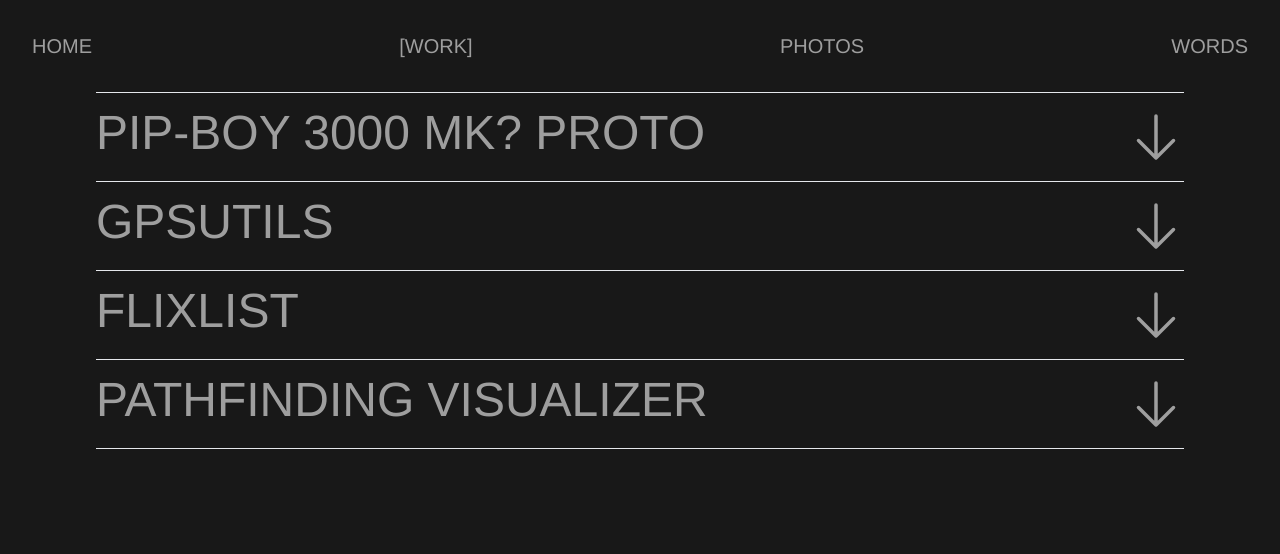
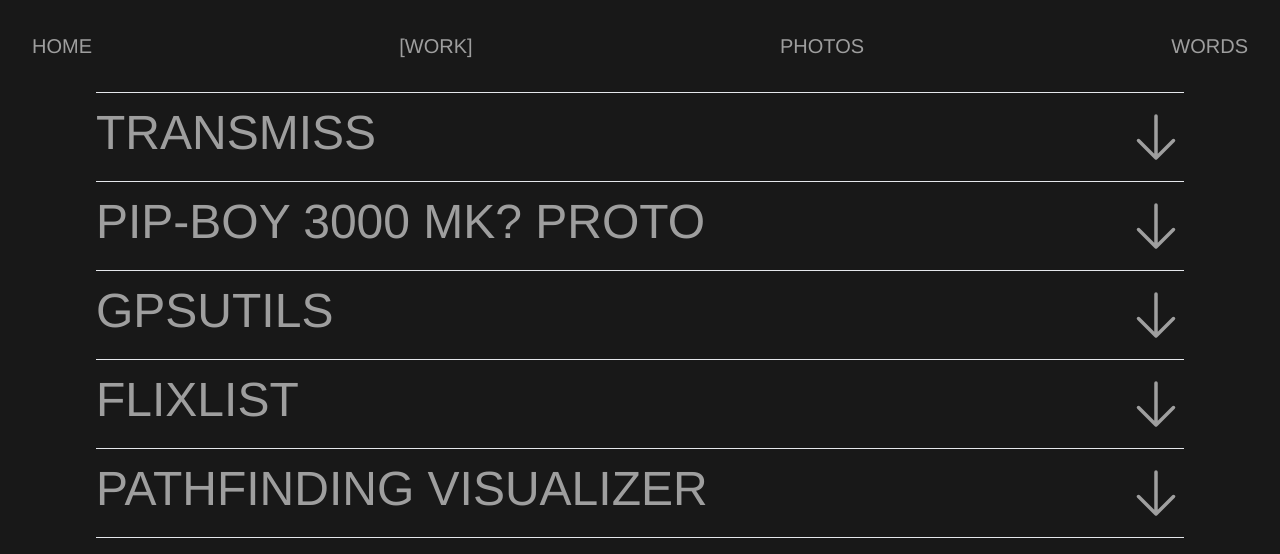
Before and after one commit to cbarkr/portfolio, a Vue app: page /work in a window 1280 px wide. Shown: the top 554 px of the page. Built offline with nearby package versions, Linux system fonts and the light colour scheme.

Commit message:
add new project :)

```diff
--- a/src/pages/Work.vue
+++ b/src/pages/Work.vue
@@ -3,7 +3,7 @@
     <hr />
     <div v-for="(c, index) in content" :key="c.id">
       <div @click="handleClick(index)" class="flex flex-row justify-between my-4 hover:underline">
-        <div class="text-4xl md:text-5xl lg:text-6xl xl:text-7xl 2xl:text-8xl">{{ c.name }}</div>
+        <div class="text-4xl md:text-5xl lg:text-6xl xl:text-7xl 2xl:text-8xl">{{ c.name.toUpperCase() }}</div>
         <div>
           <!-- Arrow down -->
           <svg
@@ -41,7 +41,7 @@
       </div>
       <div v-show="isActive(index)" class="flex flex-col justify-between">
         <div class="flex flex-row">
-          <img :src="c.image.src" alt="project image" class="object-cover max-h-80 mb-4" />
+          <img :src="c.image.src" alt="project image (coming soon)" class="object-cover max-h-80 mb-4" />
         </div>
         <div class="text-lg lg:text-xl xl:text-2xl mb-4">{{ c.description }}</div>
         <a
@@ -74,6 +74,7 @@
 </template>
 
 <script>
+import transmissImageURL from '../assets/images/projects/transmiss/transmiss1.png'
 import pipboyImageURL from '../assets/images/projects/pipboy/pipboy1.jpg'
 import gpsutilsImageURL from '../assets/images/projects/gpsutils/gpsutils1.png'
 import flixlistImageURL from '../assets/images/projects/flixlist/flixlist1.png'
@@ -86,7 +87,17 @@ export default {
       activeContent: new Set(),
       content: [
         {
-          name: 'PIP-BOY 3000 MK? PROTO',
+          name: 'Transmiss',
+          id: 'transmiss',
+          description: `
+            A web app for reporting transit "misses" like full busses and no-shows.
+            Built with Next.js, Tailwind, TypeScript, DynamoDB, and Translink's Real-time Transit Info API.
+          `,
+          link: 'https://transmiss.ca',
+          image: '',
+        },
+        {
+          name: 'Pip-Boy 3000 MK? Proto',
           id: 'pipboy',
           description: `
             Prototype of a Pip-Boy from the fallout series.
@@ -97,7 +108,7 @@ export default {
           image: '',
         },
         {
-          name: 'GPSUTILS',
+          name: 'GPSUtils',
           id: 'gpsutils',
           description: `
             Basic GPS module for Python 3.5+.
@@ -108,17 +119,17 @@ export default {
           image: '',
         },
         {
-          name: 'FLIXLIST',
+          name: 'FlixList',
           id: 'flixlist',
           description: `
             A social movie reviewing site.
-            React frontend, Express backend, Mongo database, IMDB API integration.
+            Built with React, Express.js, MongoDB, and IMDb API.
           `,
           link: 'https://github.com/cbarkr/FlixList',
           image: '',
         },
         {
-          name: 'PATHFINDING VISUALIZER',
+          name: 'Pathfinding Visualizer',
           id: 'pathfinding',
           description: `
             Visualizer for A*, Dijkstra, and BFS pathfinding algorithms.
@@ -137,6 +148,9 @@ export default {
       const img = new Image()
 
       switch(c.id) {
+        case 'transmiss':
+          img.src = transmissImageURL
+          break
         case 'pipboy':
           img.src = pipboyImageURL
           break
```
Also changed, not shown: src/assets/images/projects/transmiss/transmiss1.png (added).
